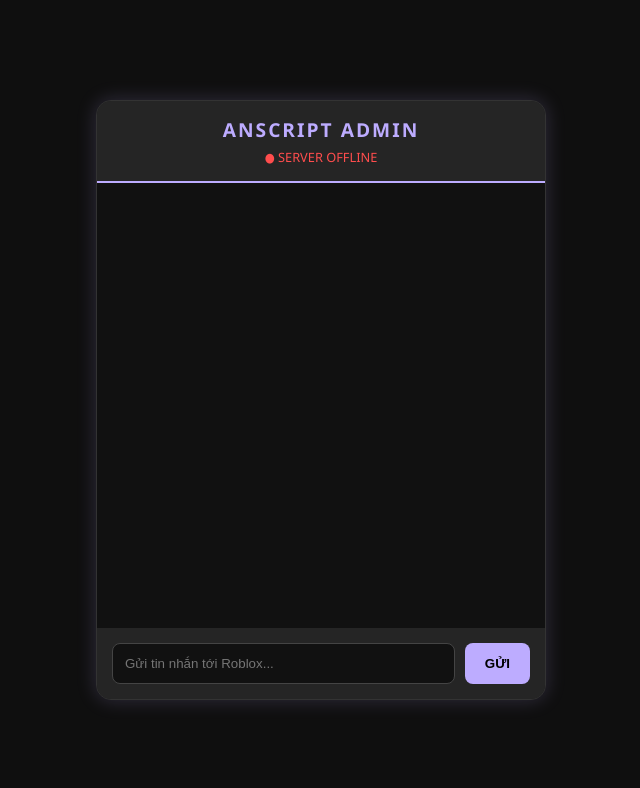
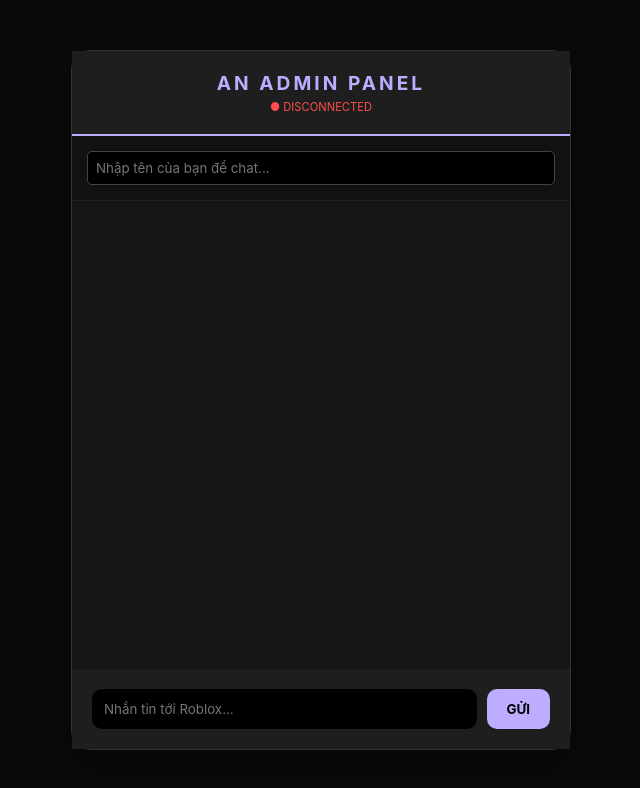
Before and after one commit to hothiptv/Anscript, a website: page index.html in a window 1280 px wide. Both pictures are taken after a click on the button "GỬI". Shown: the whole page, without its empty margins (319-959 px from the left). Drawn offline with Linux system fonts and the light colour scheme.

Commit message:
Update index.html

```diff
--- a/index.html
+++ b/index.html
@@ -2,110 +2,95 @@
 <html lang="vi">
 <head>
     <meta charset="UTF-8">
-    <meta name="viewport" content="width=device-width, initial-scale=1.0">
-    <title>Anscript Hub - Admin Control Panel</title>
+    <title>AN ADMIN DASHBOARD 2026</title>
     <style>
-        * { margin: 0; padding: 0; box-sizing: border-box; }
-        body { font-family: 'Segoe UI', Tahoma, Geneva, Verdana, sans-serif; background: #0f0f0f; color: #fff; display: flex; justify-content: center; align-items: center; height: 100vh; }
+        :root { --primary: #bdacff; --bg: #0a0a0a; --panel: #161616; --text: #eee; }
+        * { margin: 0; padding: 0; box-sizing: border-box; font-family: 'Inter', sans-serif; }
+        body { background: var(--bg); color: var(--text); display: flex; justify-content: center; align-items: center; height: 100vh; }
 
-        .admin-panel { width: 450px; height: 600px; background: #1a1a1a; border-radius: 15px; display: flex; flex-direction: column; box-shadow: 0 0 20px rgba(189, 172, 255, 0.2); border: 1px solid #333; overflow: hidden; }
+        .container { width: 500px; height: 700px; background: var(--panel); border-radius: 20px; display: flex; flex-direction: column; border: 1px solid #333; box-shadow: 0 20px 50px rgba(0,0,0,0.5); position: relative; }
 
-        /* Header */
-        .header { background: #252525; padding: 15px; text-align: center; border-bottom: 2px solid #bdacff; }
-        .header h2 { color: #bdacff; font-size: 1.2rem; text-transform: uppercase; letter-spacing: 2px; }
-        .status { font-size: 0.8rem; margin-top: 5px; color: #ff4d4d; }
-        .status.online { color: #00ff88; }
+        .header { padding: 20px; background: #1e1e1e; border-bottom: 2px solid var(--primary); text-align: center; }
+        .header h2 { color: var(--primary); font-size: 1.2rem; letter-spacing: 3px; }
 
-        /* Chat Box */
-        #chat-box { flex: 1; padding: 15px; overflow-y: auto; display: flex; flex-direction: column; gap: 10px; background: #111; }
+        .name-config { padding: 15px; background: #111; display: flex; gap: 10px; border-bottom: 1px solid #222; }
+        .name-config input { flex: 1; background: #000; border: 1px solid #444; padding: 8px; border-radius: 5px; color: var(--primary); outline: none; }
 
-        .message { max-width: 85%; padding: 10px 15px; border-radius: 10px; font-size: 0.9rem; line-height: 1.4; position: relative; }
-        .message.web { align-self: flex-end; background: #bdacff; color: #000; border-bottom-right-radius: 2px; }
-        .message.roblox { align-self: flex-start; background: #333; color: #fff; border-bottom-left-radius: 2px; border-left: 3px solid #bdacff; }
+        #chat-box { flex: 1; padding: 20px; overflow-y: auto; display: flex; flex-direction: column; gap: 12px; }
+        .msg { max-width: 80%; padding: 10px 15px; border-radius: 12px; font-size: 0.9rem; position: relative; animation: fadeIn 0.3s ease; }
+        @keyframes fadeIn { from { opacity: 0; transform: translateY(10px); } to { opacity: 1; transform: translateY(0); } }
 
-        .message .time { font-size: 0.7rem; opacity: 0.6; display: block; margin-top: 5px; }
+        .msg.me { align-self: flex-end; background: var(--primary); color: #000; border-bottom-right-radius: 2px; }
+        .msg.roblox { align-self: flex-start; background: #2a2a2a; border-bottom-left-radius: 2px; border-left: 4px solid var(--primary); }
+        .msg .sender { font-size: 0.7rem; font-weight: bold; margin-bottom: 4px; display: block; }
 
-        /* Input Area */
-        .input-area { padding: 15px; background: #252525; display: flex; gap: 10px; }
-        input { flex: 1; background: #111; border: 1px solid #444; padding: 12px; border-radius: 8px; color: #fff; outline: none; transition: 0.3s; }
-        input:focus { border-color: #bdacff; }
-        button { background: #bdacff; color: #000; border: none; padding: 0 20px; border-radius: 8px; font-weight: bold; cursor: pointer; transition: 0.3s; }
-        button:hover { background: #a592ff; transform: scale(1.05); }
+        .input-area { padding: 20px; display: flex; gap: 10px; background: #1e1e1e; }
+        .input-area input { flex: 1; background: #000; border: none; padding: 12px; border-radius: 10px; color: #fff; outline: none; }
+        .input-area button { background: var(--primary); color: #000; border: none; padding: 0 20px; border-radius: 10px; font-weight: bold; cursor: pointer; transition: 0.2s; }
+        .input-area button:hover { transform: scale(1.05); background: #a592ff; }
     </style>
 </head>
 <body>
-
-    <div class="admin-panel">
+    <div class="container">
         <div class="header">
-            <h2>ANSCRIPT ADMIN</h2>
-            <div id="status" class="status">Đang kết nối server...</div>
+            <h2>AN ADMIN PANEL</h2>
+            <div id="status" style="font-size: 0.7rem; margin-top: 5px; color: #ff4d4d;">● DISCONNECTED</div>
         </div>
 
-        <div id="chat-box">
-            </div>
+        <div class="name-config">
+            <input type="text" id="adminName" placeholder="Nhập tên của bạn để chat..." onchange="saveName()">
+        </div>
+
+        <div id="chat-box"></div>
 
         <div class="input-area">
-            <input type="text" id="userInput" placeholder="Gửi tin nhắn tới Roblox..." onkeypress="checkEnter(event)">
-            <button onclick="sendMessage()">GỬI</button>
+            <input type="text" id="msgInput" placeholder="Nhắn tin tới Roblox..." onkeypress="if(event.key==='Enter') send()">
+            <button onclick="send()">GỬI</button>
         </div>
     </div>
 
     <script>
-        // THAY LINK RAILWAY CỦA BẠN VÀO ĐÂY (Giữ lại wss://)
-        const RAILWAY_URL = "wss://anscript-production.up.railway.app";
+        const RAILWAY_URL = "wss://anscript-production.up.railway.app"; // Thay link của bạn
+        const socket = new WebSocket(RAILWAY_URL);
+        const adminNameInput = document.getElementById('adminName');
 
-        const socket = new WebSocket(RAILWAY_URL);
-        const chatBox = document.getElementById('chat-box');
-        const statusDiv = document.getElementById('status');
-        const userInput = document.getElementById('userInput');
+        // Load tên đã lưu
+        adminNameInput.value = localStorage.getItem('ansAdminName') || "";
 
-        // Khi kết nối thành công
+        function saveName() {
+            localStorage.setItem('ansAdminName', adminNameInput.value);
+        }
+
         socket.onopen = () => {
-            statusDiv.innerText = "● SERVER ONLINE";
-            statusDiv.classList.add('online');
+            document.getElementById('status').innerText = "● SERVER ONLINE";
+            document.getElementById('status').style.color = "#00ff88";
         };
 
-        // Khi kết nối bị ngắt
-        socket.onclose = () => {
-            statusDiv.innerText = "● SERVER OFFLINE";
-            statusDiv.classList.remove('online');
+        socket.onmessage = (event) => {
+            const data = event.data;
+            addMessage(data, 'roblox');
         };
 
-        // Khi nhận tin nhắn từ Roblox
-        socket.onmessage = (event) => {
-            addMessage(event.data, 'roblox');
-        };
+        function send() {
+            const name = adminNameInput.value.trim();
+            const text = document.getElementById('msgInput').value.trim();
 
-        // Hàm gửi tin nhắn
-        function sendMessage() {
-            const text = userInput.value.trim();
-            if (text !== "" && socket.readyState === WebSocket.OPEN) {
-                socket.send(text); // Gửi qua Server
-                addMessage(text, 'web'); // Hiển thị lên màn hình web
-                userInput.value = "";
+            if (!name) { alert("Vui lòng nhập tên trước!"); return; }
+            if (text && socket.readyState === WebSocket.OPEN) {
+                const fullMsg = `[ADMIN] ${name}: ${text}`;
+                socket.send(fullMsg);
+                addMessage(fullMsg, 'me');
+                document.getElementById('msgInput').value = "";
             }
         }
 
-        // Hàm hiển thị tin nhắn lên giao diện
         function addMessage(text, type) {
-            const now = new Date();
-            const timeString = now.getHours() + ":" + now.getMinutes().toString().padStart(2, '0');
-
-            const msgDiv = document.createElement('div');
-            msgDiv.className = `message ${type}`;
-
-            const content = type === 'roblox' ? `<b>🎮 Roblox:</b><br>${text}` : `<b>💻 Admin:</b><br>${text}`;
-            msgDiv.innerHTML = `${content} <span class="time">${timeString}</span>`;
-
-            chatBox.appendChild(msgDiv);
-            chatBox.scrollTop = chatBox.scrollHeight; // Tự động cuộn xuống cuối
-        }
-
-        // Nhấn Enter để gửi
-        function checkEnter(event) {
-            if (event.key === "Enter") {
-                sendMessage();
-            }
+            const div = document.createElement('div');
+            div.className = `msg ${type}`;
+            div.innerHTML = `<span class="sender">${type === 'me' ? 'BẠN' : 'ROBLOX'}</span>${text}`;
+            const box = document.getElementById('chat-box');
+            box.appendChild(div);
+            box.scrollBy(0, 1000);
         }
     </script>
 </body>
```
